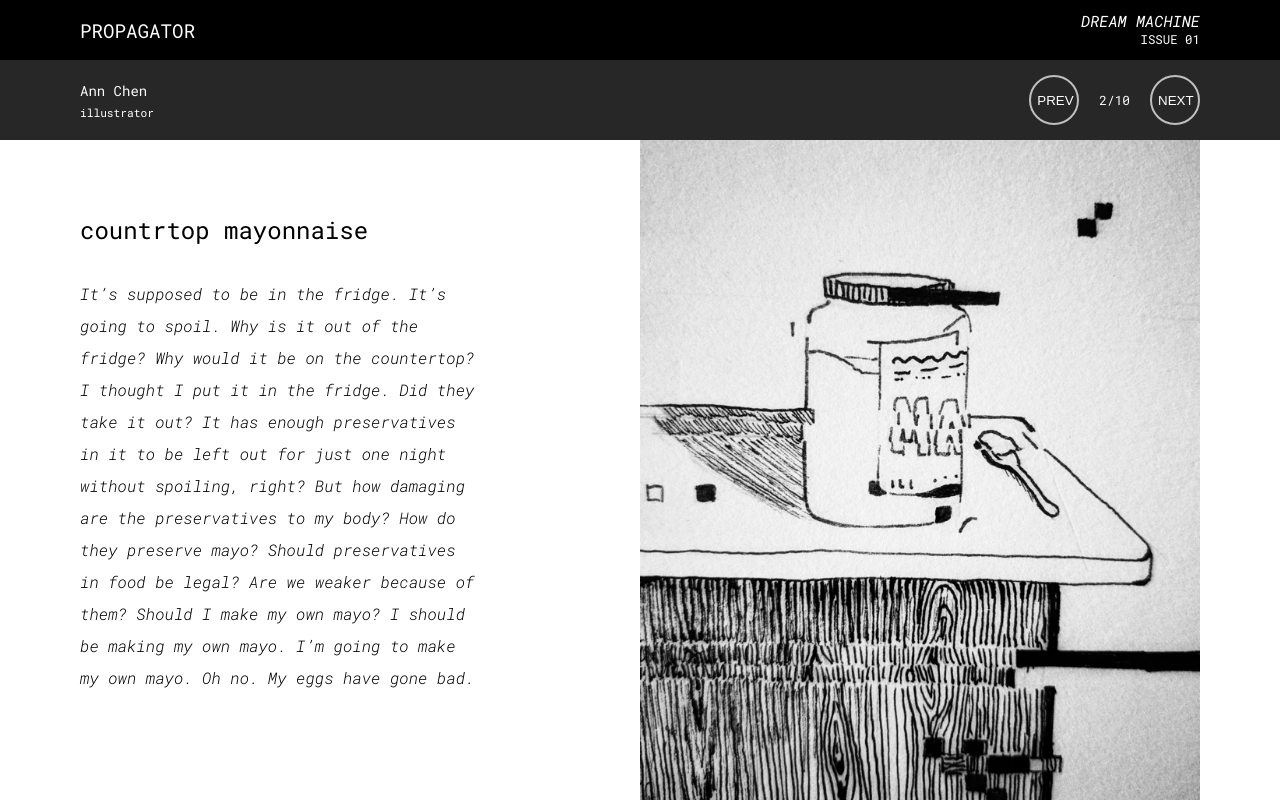
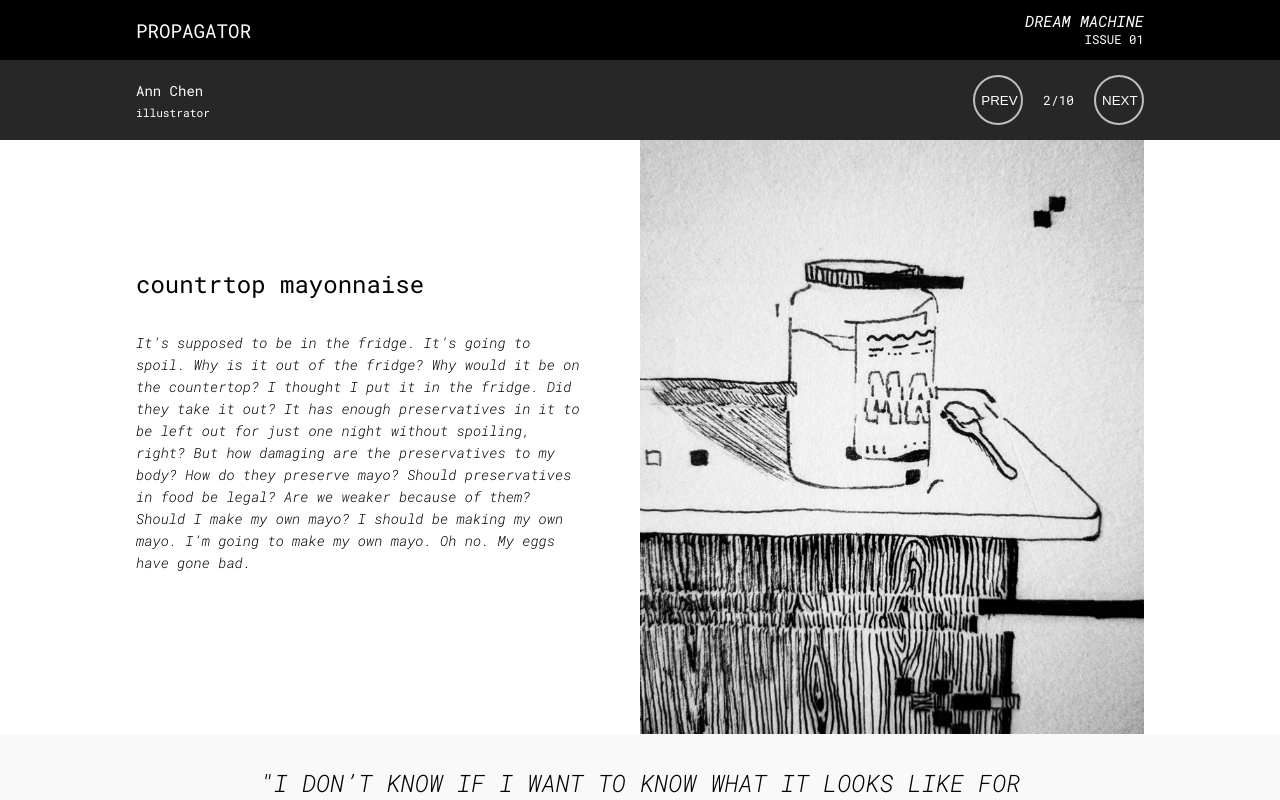
Before and after one commit to a-water/propagator, a React (Create React App) app: page /issue-01 in a window 1280 px wide. Both pictures are taken after a click on the button "NEXT". Shown: the top 800 px of the page. Built offline with nearby package versions, Linux system fonts and the light colour scheme.

Commit message:
committing changes

```diff
--- a/src/css/NavBar.css
+++ b/src/css/NavBar.css
@@ -9,7 +9,7 @@
 
 .nav-bar-inner {
   padding: 0px 40px;
-  max-width: 1200px;
+  max-width: 85%;
   width: 100%;
   height: 100%;
   display: flex;
--- a/src/css/ZineNav.css
+++ b/src/css/ZineNav.css
@@ -9,7 +9,7 @@
 
 .zine-nav-inner {
   padding: 0px 40px;
-  max-width: 1200px;
+  max-width: 85%;
   width: 100%;
   height: 100%;
   display: flex;
--- a/src/css/ZineSubmission.css
+++ b/src/css/ZineSubmission.css
@@ -1,6 +1,6 @@
 /* TODO: Probably should split this up */
 .zine-submission {
-  height: 100%;
+  min-height: 100%;
   width: 100%;
 }
 
@@ -12,7 +12,7 @@
 
 /* primary split template */
 .split-template {
-  width: 1200px;
+  width: 85%;
   display: flex;
   justify-content: center;
 }
@@ -20,7 +20,7 @@
 .split-template .split-left,
 .split-template .split-right {
   width: 50%;
-  max-width: 600px;
+  /* max-width: 600px; */
   display: inline-flex;
 }
 
@@ -29,7 +29,7 @@
 }
 
 .split-template .split-left .text {
-  max-width: 400px;
+  max-width: 450px;
   align-self: center;
 }
 
@@ -40,8 +40,8 @@
 .split-left .text .primary-content {
   font-style: italic;
   font-weight: 300;
-  font-size: 16px;
-  line-height: 32px;
+  font-size: 0.875em;
+  line-height: 22px;
   margin: 32px 0px;
 }
 
@@ -74,14 +74,14 @@
 }
 
 .zine-quote-inner {
-  width: 70%;
+  width: 60%;
   text-align: center;
 }
 
 .zine-quote-inner p {
   text-transform: uppercase;
-  font-size: 26px;
-  line-height: 44px;
+  font-size: 1.5em;
+  line-height: 1.7em;
   font-style: italic;
   font-weight: 300;
 }
--- a/src/js/ZineSubmission.js
+++ b/src/js/ZineSubmission.js
@@ -1,6 +1,10 @@
 import React, { Component } from 'react';
 
 class ZineSubmission extends Component {
+  renderSplitParas(content) {
+    return { __html: content };
+  }
+
   // ------------------------------------------------------
   renderPrimary(data) {
     // TODO: check for primary template type
@@ -10,7 +14,7 @@ class ZineSubmission extends Component {
           <div className="split-left">
             <div className="text">
               <span className="submission-title">{ data.title }</span>
-              <p className="primary-content">{ data.text }</p>
+              <p dangerouslySetInnerHTML={ this.renderSplitParas(data.text) }className="primary-content"></p>
             </div>
           </div>
           <div className="split-right">
@@ -25,7 +29,7 @@ class ZineSubmission extends Component {
     return (
       <div className="zine-quote">
         <div className="zine-quote-inner">
-          <p>{ quote }</p>
+          <p>"{ quote }"</p>
         </div>
       </div>
     )
--- a/src/js/data/issue-01.js
+++ b/src/js/data/issue-01.js
@@ -47,7 +47,7 @@ module.exports = {
           "title": "piecing together",
           "text": "This year I explored new territories, embraced new experiences and in a way started connecting the dots dating way back to my teenage self. Also for about half the time I was very, very stressed out. At the end of it I notice how I see myself as a somewhat different person but still left with lots of unknown parts to figure out. I may be hiding those parts unconsciously but my dreams surfaced them more than anything."
         },
-        "quote": "",
+        "quote": "I\"m still not quite ready to speak of it.",
         "secondary": {
           "template": "split",
           "content": ""
@@ -67,9 +67,9 @@ module.exports = {
         "primary": {
           "template": "split",
           "title": "Dream Locations",
-          "text": ""
+          "text": "Location is typically the aspect of my dreams I remember most clearly, so I was interested in seeing if recording them caused me to focus more on a narrative or drew out other details about the space. What I found was that in fact many of my dreams do center around spaces, so I wanted to create a diagram that helped me see patterns in those locations.<br/><br/>Each dream is represented as a circle, where its size is based on the number of lines I wrote about that dream, and it’s fill is darkened based on the time I spent asleep, which ranged from 4 to 10.5 hours. The dream circles are nested within larger circles representing categories of location. At the top level the dreams are split about evenly between indoor and outdoor locations, with a smaller number that were ambiguous or involved moving between the two. Finally, a line traces through the dreams in chronological order.<br/><br/>Interestingly, after especially long nights of sleep I seem to write in more detail about dreams involving interior spaces, but less about dreams involving exterior locations."
         },
-        "quote": "",
+        "quote": "Location is typically the aspect of my dreams I remember most clearly […] Many of my dreams center around spaces.",
         "secondary": {
           "template": "split",
           "content": ""
```
